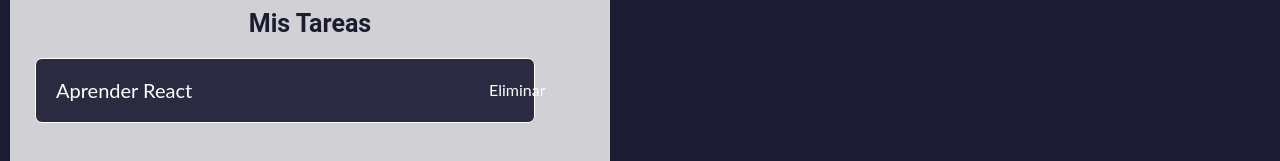
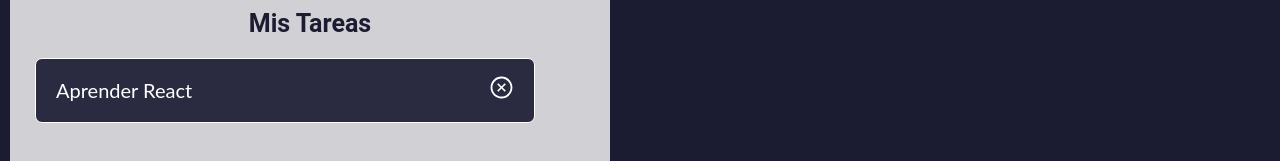
Before and after one commit to dariomedina10/aplicacion_tareas_react, a React (Vite) app: page / in a window 1280 px wide. Shown: the part 305-466 px from the top of the page. Built offline with nearby package versions, Linux system fonts and the light colour scheme.

Commit message:
Creacion de Componente Icocno

```diff
--- a/package.json
+++ b/package.json
@@ -11,7 +11,8 @@
   },
   "dependencies": {
     "react": "^19.0.0",
-    "react-dom": "^19.0.0"
+    "react-dom": "^19.0.0",
+    "react-icons": "^5.5.0"
   },
   "devDependencies": {
     "@eslint/js": "^9.19.0",
--- a/src/componentes/Tareas.jsx
+++ b/src/componentes/Tareas.jsx
@@ -1,5 +1,6 @@
 import React from 'react';
 import '../hoja-de-estilos/tareas.css'
+import { AiOutlineCloseCircle } from 'react-icons/ai';
 
 function Tarea ( {texto}){
 
@@ -8,8 +9,8 @@
         <div className='tarea-texto' >
           {texto}
         </div>
-        <div className='tarea-icono'   >
-          Eliminar
+        <div className='tarea-contenedor-iconos'   >
+       < AiOutlineCloseCircle className='tarea-icono'/>
         </div>
 
       </div>
```
Also changed, not shown: 1 other file (tests, documents, lock files or other folders).
